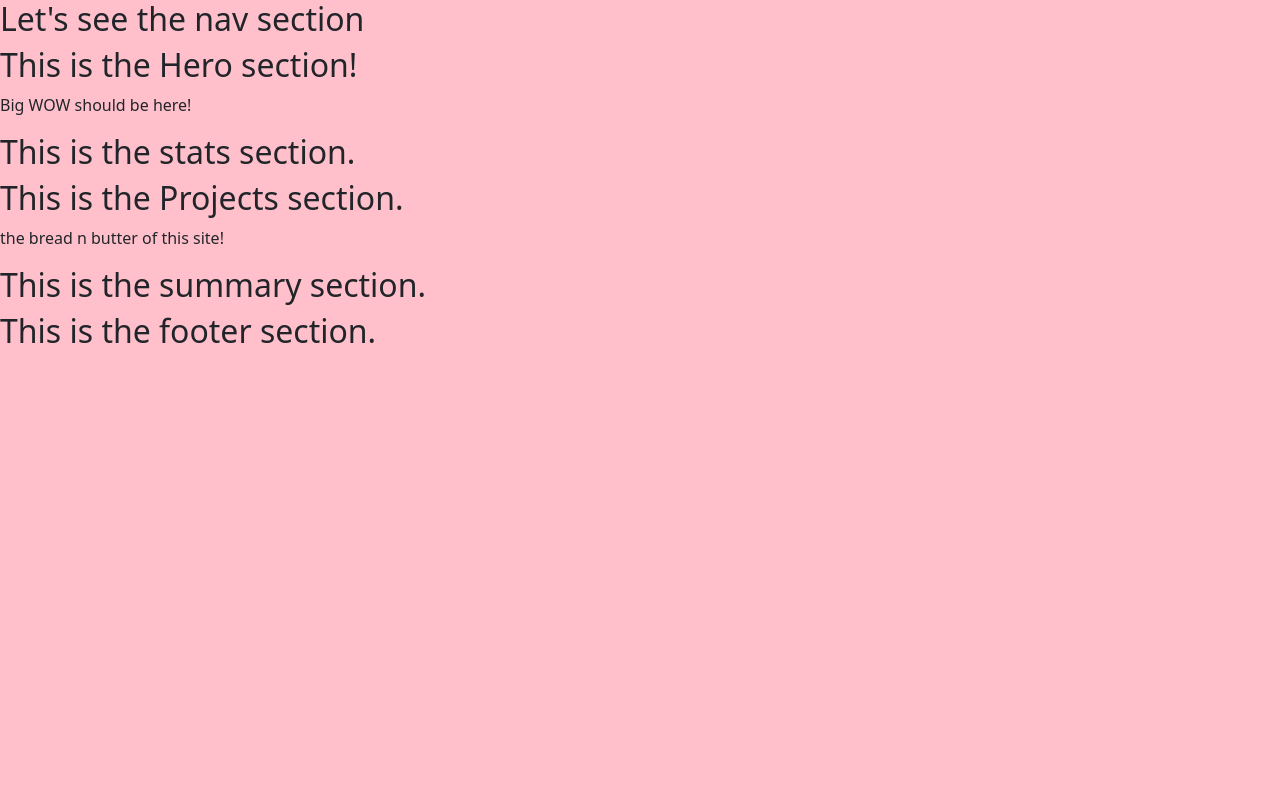
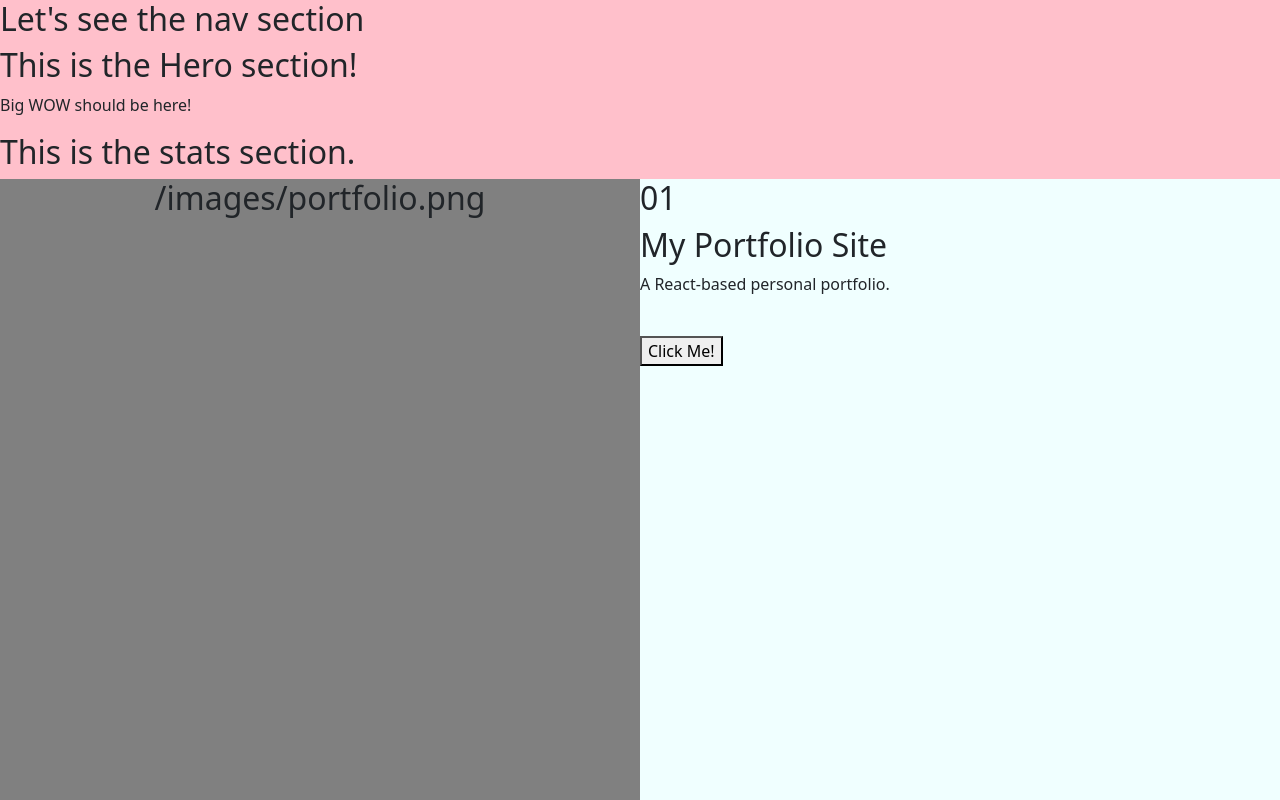
Before and after one commit to Bateeters/BrianTeetersPortfolio, a React (Vite) app in the folder portfolio/: page / in a window 1280 px wide. Shown: the top 800 px of the page. Built offline with nearby package versions, Linux system fonts and the light colour scheme.

Commit message:
Setting up project structure

```diff
--- /dev/null
+++ b/portfolio/src/components/FirstProject.jsx
@@ -0,0 +1,24 @@
+import "../css/firstProject.css"
+
+function FirstProject({project}) {
+    return (
+        <div className="text-center d-flex first-proj-container" style={{backgroundColor: `${project.bgColor}`}}>
+            <div className="first-proj-flex-box">
+                <div className="first-proj-image">
+                    <h2>{project.image}</h2>
+                </div>
+                <div className="text-start">
+                    <h2>{project.id}</h2>
+                    <h2>{project.title}</h2>
+                    <p>{project.description}</p>
+                    <br/>
+                    <a href="" className="proj-btn">
+                        <button>Click Me!</button>
+                    </a>
+                </div>
+            </div>
+        </div>
+    )
+}
+
+export default FirstProject
--- /dev/null
+++ b/portfolio/src/components/LastProject.jsx
@@ -0,0 +1,48 @@
+import "../css/LastProject.css"
+import { useEffect, useRef } from "react"
+
+function LastProject({project}) {
+    const containerRef = useRef(null);
+    const innerRef = useRef(null);
+
+    useEffect(() => {
+        const handleScroll = () => {
+        if (!containerRef.current || !innerRef.current) return;
+
+        const rect = containerRef.current.getBoundingClientRect();
+
+        if (rect.top <= 0) {
+            innerRef.current.style.position = "static";
+            innerRef.current.style.top = "";
+        } else {
+            innerRef.current.style.position = "fixed";
+            innerRef.current.style.top = "0";
+        }
+        };
+
+        window.addEventListener("scroll", handleScroll);
+
+        // Cleanup on unmount
+        return () => window.removeEventListener("scroll", handleScroll);
+    }, []);
+
+    return(
+        <div ref={containerRef} className="text-center d-flex last-proj-container" style={{backgroundColor: `${project.bgColor}`}}>
+            <div ref={innerRef} className="last-proj-flex-box">
+                <div className="last-proj-image">
+                    <h2>Insert Project Image Here</h2>
+                </div>
+                <div className="text-start">
+                    <h2>{project.id}</h2>
+                    <h2>{project.title}</h2>
+                    <p>{project.description}</p>
+                    <a href="" className="proj-btn">
+                        <button >Click Me!</button>
+                    </a>
+                </div>
+            </div>
+        </div>
+    )
+}
+
+export default LastProject
--- /dev/null
+++ b/portfolio/src/components/Project.jsx
@@ -0,0 +1,23 @@
+import "../css/project.css"
+
+function Project({project}) {
+    return(
+        <div className="text-center d-flex project-container" style={{backgroundColor: `${project.bgColor}`}}>
+            <div className="project-flex-box">
+                <div className="project-image">
+                    <h2>{project.image}</h2>
+                </div>
+                <div className="text-start">
+                    <h2>{project.id}</h2>
+                    <h2>{project.title}</h2>
+                    <p>{project.description}</p>
+                    <br/>
+                    <p className="project-btn">no button here!</p>
+                </div>
+
+            </div>
+        </div>
+    )
+}
+
+export default Project
--- a/portfolio/src/components/Projects.jsx
+++ b/portfolio/src/components/Projects.jsx
@@ -1,8 +1,21 @@
+import FirstProject from "./FirstProject"
+import LastProject from "./LastProject"
+import Project from "./Project"
+import { projects } from '../js/projectsList'
+
 function Projects(){
     return(
         <div>
-            <h2>This is the Projects section.</h2>
-            <p>the bread n butter of this site!</p>
+            {projects.map((project, index) => {
+            switch (true) {
+                case project.id === "01":
+                return <FirstProject key={project.id} project={project} />;
+                case index === projects.length - 1:
+                return <LastProject key={project.id} project={project} />;
+                default:
+                return <Project key={project.id} project={project} />;
+            }
+            })}
         </div>
     )
 }
--- /dev/null
+++ b/portfolio/src/css/firstProject.css
@@ -0,0 +1,32 @@
+.first-proj-container {
+    background-size: cover;
+    background-position: top;
+    height: 100vh;
+    position: sticky;
+    top: 0;
+    z-index: 0;
+}
+
+.first-proj-flex-box {
+    position: sticky;
+    top: 0;
+    display: flex;
+    width: 100%;
+    height: 100%;
+}
+
+.first-proj-image {
+    background-color: gray;
+    background-size: cover;
+    width: 50%;
+    height: 100%;
+}
+
+.card {
+    padding: 15px 30px;
+    border-radius: 30px;
+    display: flex;
+    flex-direction: column;
+    margin: auto -50px;
+    width: 40%;
+}
--- /dev/null
+++ b/portfolio/src/css/lastProject.css
@@ -0,0 +1,34 @@
+.last-proj-container {
+    height: 100vh;
+    position: sticky;
+    top: 0;
+    z-index: 4;
+    clip-path: inset(0);
+}
+
+.last-proj-flex-box {
+    position: sticky;
+    display: flex;
+    width: 100%;
+    height: 100%;
+}
+
+.last-proj-image {
+    background-color: gray;
+    background-size: cover;
+    width: 50%;
+    height: 100%;
+}
+
+.card {
+    padding: 15px 30px;
+    border-radius: 30px;
+    display: flex;
+    flex-direction: column;
+    margin: auto -50px;
+    width: 40%;
+}
+
+.proj-btn {
+    margin: auto 0 15px 0;
+}
--- /dev/null
+++ b/portfolio/src/css/project.css
@@ -0,0 +1,37 @@
+.project-container {
+    height: 100vh;
+    z-index: 3;
+    position: sticky;
+    top: 0;
+    clip-path: inset(0);
+}
+
+.project-flex-box {
+    position: fixed;
+    top: 0;
+    display: flex;
+    width: 100%;
+    height: 100%;
+}
+
+.project-image {
+    background-color: gray;
+    width: 50%;
+    height: 100%;
+}
+
+.card {
+    background-color: paleturquoise;
+    padding: 15px 30px;
+    border-radius: 30px;
+    border: 1px solid gray;
+    height: 200px;
+    display: flex;
+    flex-direction: column;
+    margin: auto -50px;
+    width: 450px;
+}
+
+.project-btn {
+    margin: auto 0 15px 0;
+}
--- /dev/null
+++ b/portfolio/src/js/projectsList.js
@@ -0,0 +1,42 @@
+export const projects = [
+    {
+        id: "01",
+        title: "My Portfolio Site",
+        description: "A React-based personal portfolio.",
+        image: "/images/portfolio.png",
+        tech: ["React", "CSS", "JavaScript"],
+        link: "https://myportfolio.com",
+        github: "https://github.com/me/portfolio",
+        bgColor: "azure"
+    },
+    {
+        id: "02",
+        title: "E-commerce Mockup",
+        description: "A fake shop built with Next.js.",
+        image: "/images/shop.png",
+        tech: ["Next.js", "Tailwind"],
+        link: "https://shopdemo.com",
+        github: "https://github.com/me/shopdemo",
+        bgColor: "bisque"
+    },
+    {
+        id: "03",
+        title: "Project #3 Title",
+        description: "A fake shop built with Next.js.",
+        image: "/images/shop.png",
+        tech: ["Next.js", "Tailwind"],
+        link: "https://shopdemo.com",
+        github: "https://github.com/me/shopdemo",
+        bgColor: "salmon"
+    },
+    {
+        id: "04",
+        title: "Project #4 Title",
+        description: "A fake shop built with Next.js.",
+        image: "/images/shop.png",
+        tech: ["Next.js", "Tailwind"],
+        link: "https://shopdemo.com",
+        github: "https://github.com/me/shopdemo",
+        bgColor: "lavender"
+    }
+];
```
